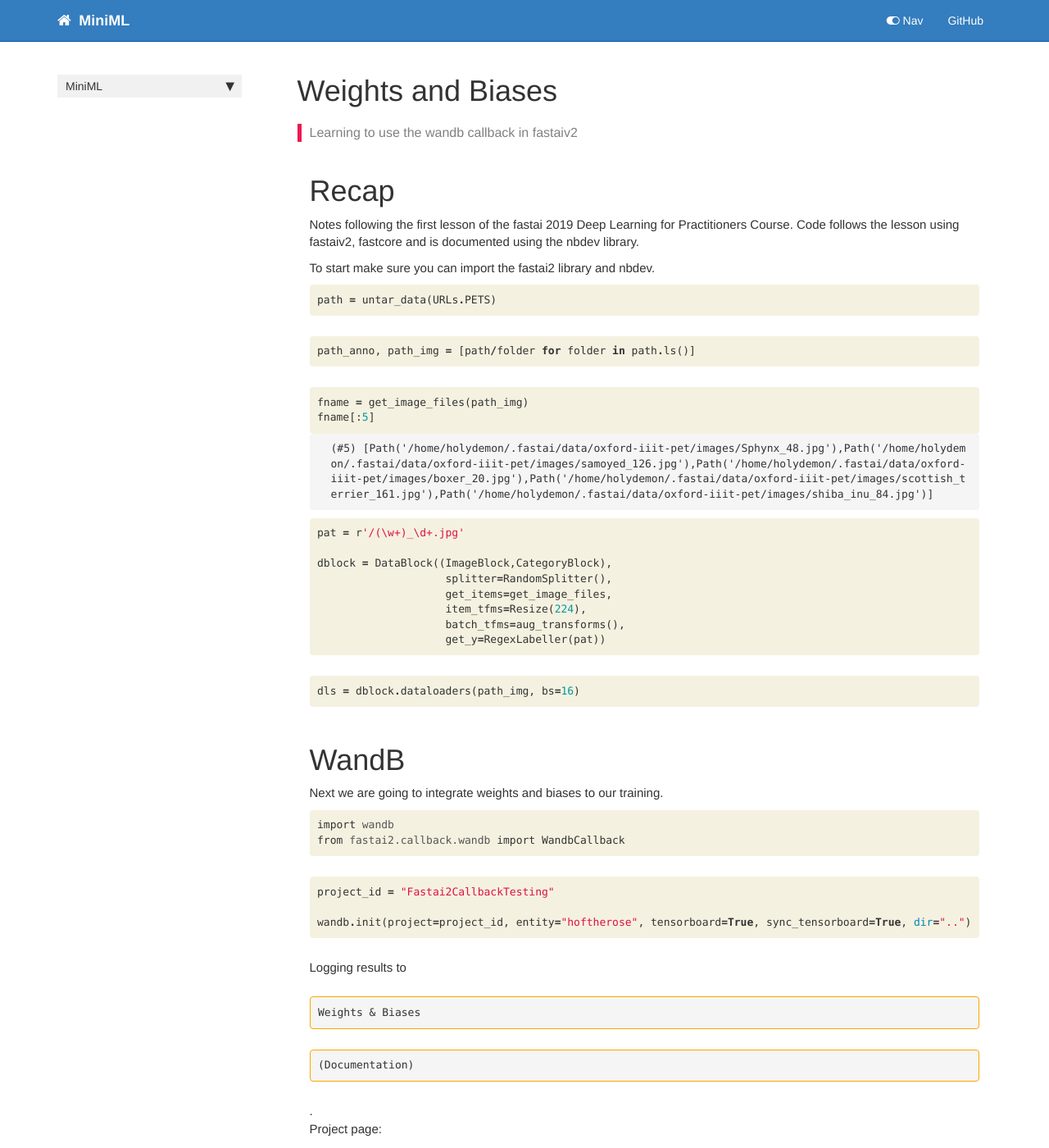
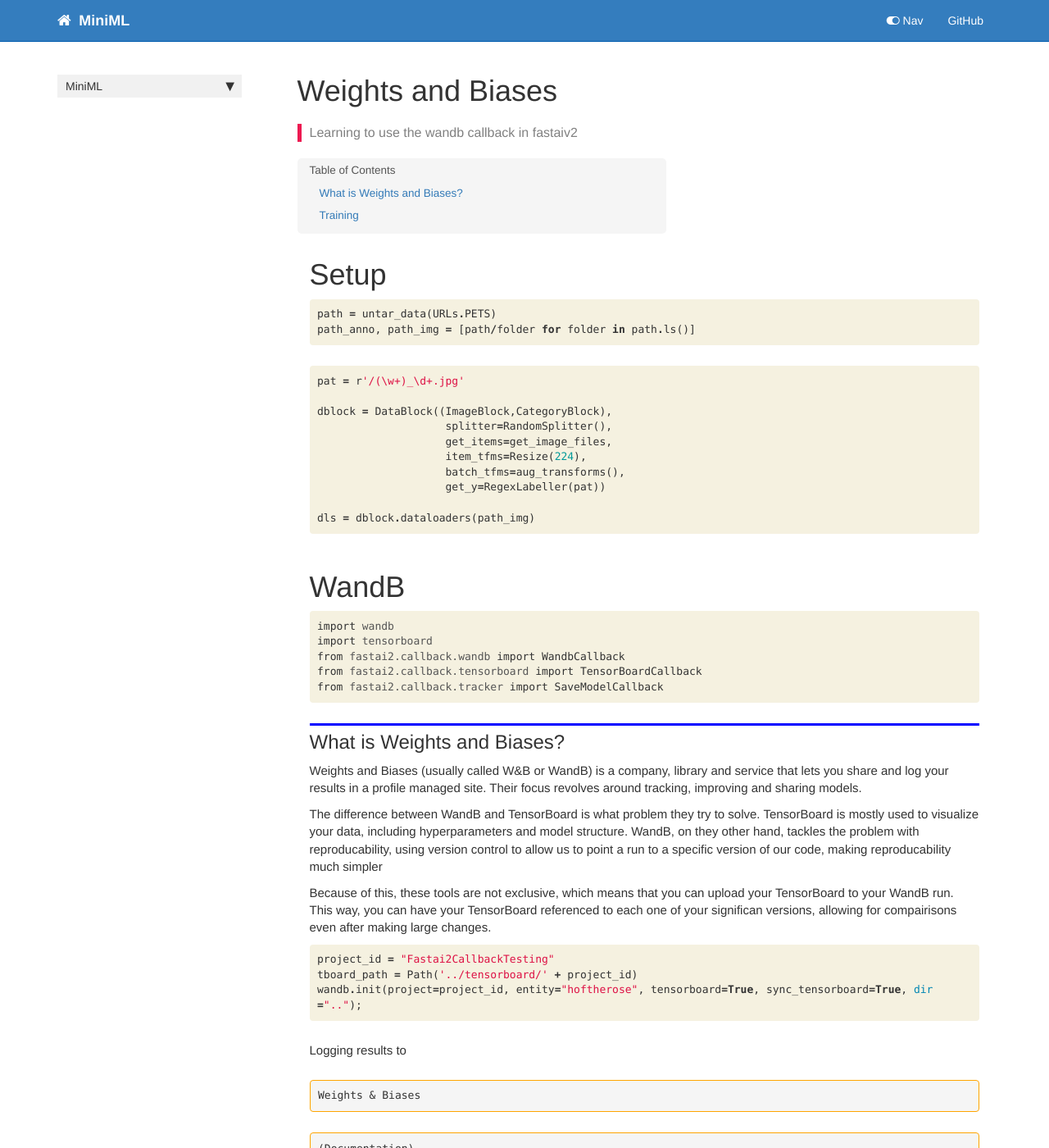
Before and after one commit to hoftherose/MiniML, a Jekyll site: the page built from docs/Callbacks.WandB.html, in a window 1280 px wide and 1400 px high. Shown: the whole window at 82% size. Built offline with Jekyll 4.4.1, drawn with Linux system fonts in a browser that asks for light colours; nearby versions of some CDN libraries; comment, search, counter and statistics services are not loaded; some of the changed text lies outside the part shown.

Commit message:
Docs and setup wandb callback

```diff
--- a/MiniML/_nbdev.py
+++ b/MiniML/_nbdev.py
@@ -6,7 +6,6 @@
          "pat": "Callbacks.WandB.ipynb",
          "dblock": "Callbacks.WandB.ipynb",
          "dls": "Callbacks.WandB.ipynb",
-         "fname": "Callbacks.WandB.ipynb",
          "Categorize": "Clustering.ipynb",
          "cat": "Clustering.ipynb",
          "plot_iris": "Clustering.ipynb",
--- a/docs/Callbacks.WandB.html
+++ b/docs/Callbacks.WandB.html
@@ -29,15 +29,7 @@
 
 <div class="cell border-box-sizing text_cell rendered"><div class="inner_cell">
 <div class="text_cell_render border-box-sizing rendered_html">
-<h1 id="Recap">Recap<a class="anchor-link" href="#Recap"> </a></h1>
-</div>
-</div>
-</div>
-<div class="cell border-box-sizing text_cell rendered"><div class="inner_cell">
-<div class="text_cell_render border-box-sizing rendered_html">
-<p>Notes following the first lesson of the fastai 2019 Deep Learning for Practitioners Course. Code follows the lesson using fastaiv2, fastcore and is documented using the nbdev library.</p>
-<p>To start make sure you can import the fastai2 library and nbdev.</p>
-
+<h1 id="Setup">Setup<a class="anchor-link" href="#Setup"> </a></h1>
 </div>
 </div>
 </div>
@@ -56,60 +48,10 @@
 <div class="inner_cell">
     <div class="input_area">
 <div class=" highlight hl-ipython3"><pre><span></span><span class="n">path</span> <span class="o">=</span> <span class="n">untar_data</span><span class="p">(</span><span class="n">URLs</span><span class="o">.</span><span class="n">PETS</span><span class="p">)</span>
+<span class="n">path_anno</span><span class="p">,</span> <span class="n">path_img</span> <span class="o">=</span> <span class="p">[</span><span class="n">path</span><span class="o">/</span><span class="n">folder</span> <span class="k">for</span> <span class="n">folder</span> <span class="ow">in</span> <span class="n">path</span><span class="o">.</span><span class="n">ls</span><span class="p">()]</span>
 </pre></div>
 
     </div>
-</div>
-</div>
-
-</div>
-    {% endraw %}
-
-    {% raw %}
-
-<div class="cell border-box-sizing code_cell rendered">
-<div class="input">
-
-<div class="inner_cell">
-    <div class="input_area">
-<div class=" highlight hl-ipython3"><pre><span></span><span class="n">path_anno</span><span class="p">,</span> <span class="n">path_img</span> <span class="o">=</span> <span class="p">[</span><span class="n">path</span><span class="o">/</span><span class="n">folder</span> <span class="k">for</span> <span class="n">folder</span> <span class="ow">in</span> <span class="n">path</span><span class="o">.</span><span class="n">ls</span><span class="p">()]</span>
-</pre></div>
-
-    </div>
-</div>
-</div>
-
-</div>
-    {% endraw %}
-
-    {% raw %}
-
-<div class="cell border-box-sizing code_cell rendered">
-<div class="input">
-
-<div class="inner_cell">
-    <div class="input_area">
-<div class=" highlight hl-ipython3"><pre><span></span><span class="n">fname</span> <span class="o">=</span> <span class="n">get_image_files</span><span class="p">(</span><span class="n">path_img</span><span class="p">)</span>
-<span class="n">fname</span><span class="p">[:</span><span class="mi">5</span><span class="p">]</span>
-</pre></div>
-
-    </div>
-</div>
-</div>
-
-<div class="output_wrapper">
-<div class="output">
-
-<div class="output_area">
-
-
-
-<div class="output_text output_subarea output_execute_result">
-<pre>(#5) [Path(&#39;/home/holydemon/.fastai/data/oxford-iiit-pet/images/Sphynx_48.jpg&#39;),Path(&#39;/home/holydemon/.fastai/data/oxford-iiit-pet/images/samoyed_126.jpg&#39;),Path(&#39;/home/holydemon/.fastai/data/oxford-iiit-pet/images/boxer_20.jpg&#39;),Path(&#39;/home/holydemon/.fastai/data/oxford-iiit-pet/images/scottish_terrier_161.jpg&#39;),Path(&#39;/home/holydemon/.fastai/data/oxford-iiit-pet/images/shiba_inu_84.jpg&#39;)]</pre>
-</div>
-
-</div>
-
 </div>
 </div>
 
@@ -131,23 +73,8 @@
                     <span class="n">item_tfms</span><span class="o">=</span><span class="n">Resize</span><span class="p">(</span><span class="mi">224</span><span class="p">),</span>
                     <span class="n">batch_tfms</span><span class="o">=</span><span class="n">aug_transforms</span><span class="p">(),</span>
                     <span class="n">get_y</span><span class="o">=</span><span class="n">RegexLabeller</span><span class="p">(</span><span class="n">pat</span><span class="p">))</span>
-</pre></div>
 
-    </div>
-</div>
-</div>
-
-</div>
-    {% endraw %}
-
-    {% raw %}
-
-<div class="cell border-box-sizing code_cell rendered">
-<div class="input">
-
-<div class="inner_cell">
-    <div class="input_area">
-<div class=" highlight hl-ipython3"><pre><span></span><span class="n">dls</span> <span class="o">=</span> <span class="n">dblock</span><span class="o">.</span><span class="n">dataloaders</span><span class="p">(</span><span class="n">path_img</span><span class="p">,</span> <span class="n">bs</span><span class="o">=</span><span class="mi">16</span><span class="p">)</span>
+<span class="n">dls</span> <span class="o">=</span> <span class="n">dblock</span><span class="o">.</span><span class="n">dataloaders</span><span class="p">(</span><span class="n">path_img</span><span class="p">)</span>
 </pre></div>
 
     </div>
@@ -159,7 +86,42 @@
 
 <div class="cell border-box-sizing text_cell rendered"><div class="inner_cell">
 <div class="text_cell_render border-box-sizing rendered_html">
-<h1 id="WandB">WandB<a class="anchor-link" href="#WandB"> </a></h1><p>Next we are going to integrate weights and biases to our training.</p>
+<h1 id="WandB">WandB<a class="anchor-link" href="#WandB"> </a></h1>
+</div>
+</div>
+</div>
+    {% raw %}
+
+<div class="cell border-box-sizing code_cell rendered">
+<div class="input">
+
+<div class="inner_cell">
+    <div class="input_area">
+<div class=" highlight hl-ipython3"><pre><span></span><span class="kn">import</span> <span class="nn">wandb</span>
+<span class="kn">import</span> <span class="nn">tensorboard</span>
+<span class="kn">from</span> <span class="nn">fastai2.callback.wandb</span> <span class="kn">import</span> <span class="n">WandbCallback</span>
+<span class="kn">from</span> <span class="nn">fastai2.callback.tensorboard</span> <span class="kn">import</span> <span class="n">TensorBoardCallback</span>
+<span class="kn">from</span> <span class="nn">fastai2.callback.tracker</span> <span class="kn">import</span> <span class="n">SaveModelCallback</span>
+</pre></div>
+
+    </div>
+</div>
+</div>
+
+</div>
+    {% endraw %}
+
+<div class="cell border-box-sizing text_cell rendered"><div class="inner_cell">
+<div class="text_cell_render border-box-sizing rendered_html">
+<h2 id="What-is-Weights-and-Biases?">What is Weights and Biases?<a class="anchor-link" href="#What-is-Weights-and-Biases?"> </a></h2>
+</div>
+</div>
+</div>
+<div class="cell border-box-sizing text_cell rendered"><div class="inner_cell">
+<div class="text_cell_render border-box-sizing rendered_html">
+<p>Weights and Biases (usually called W&amp;B or WandB) is a company, library and service that lets you share and log your results in a profile managed site. Their focus revolves around tracking, improving and sharing models.</p>
+<p>The difference between WandB and TensorBoard is what problem they try to solve. TensorBoard is mostly used to visualize your data, including hyperparameters and model structure. WandB, on they other hand, tackles the problem with reproducability, using version control to allow us to point a run to a specific version of our code, making reproducability much simpler</p>
+<p>Because of this, these tools are not exclusive, which means that you can upload your TensorBoard to your WandB run. This way, you can have your TensorBoard referenced to each one of your significan versions, allowing for compairisons even after making large changes.</p>
 
 </div>
 </div>
@@ -171,27 +133,9 @@
 
 <div class="inner_cell">
     <div class="input_area">
-<div class=" highlight hl-ipython3"><pre><span></span><span class="kn">import</span> <span class="nn">wandb</span>
-<span class="kn">from</span> <span class="nn">fastai2.callback.wandb</span> <span class="kn">import</span> <span class="n">WandbCallback</span>
-</pre></div>
-
-    </div>
-</div>
-</div>
-
-</div>
-    {% endraw %}
-
-    {% raw %}
-
-<div class="cell border-box-sizing code_cell rendered">
-<div class="input">
-
-<div class="inner_cell">
-    <div class="input_area">
 <div class=" highlight hl-ipython3"><pre><span></span><span class="n">project_id</span> <span class="o">=</span> <span class="s2">&quot;Fastai2CallbackTesting&quot;</span>
-
-<span class="n">wandb</span><span class="o">.</span><span class="n">init</span><span class="p">(</span><span class="n">project</span><span class="o">=</span><span class="n">project_id</span><span class="p">,</span> <span class="n">entity</span><span class="o">=</span><span class="s2">&quot;hoftherose&quot;</span><span class="p">,</span> <span class="n">tensorboard</span><span class="o">=</span><span class="kc">True</span><span class="p">,</span> <span class="n">sync_tensorboard</span><span class="o">=</span><span class="kc">True</span><span class="p">,</span> <span class="nb">dir</span><span class="o">=</span><span class="s2">&quot;..&quot;</span><span class="p">)</span>
+<span class="n">tboard_path</span> <span class="o">=</span> <span class="n">Path</span><span class="p">(</span><span class="s1">&#39;../tensorboard/&#39;</span> <span class="o">+</span> <span class="n">project_id</span><span class="p">)</span>
+<span class="n">wandb</span><span class="o">.</span><span class="n">init</span><span class="p">(</span><span class="n">project</span><span class="o">=</span><span class="n">project_id</span><span class="p">,</span> <span class="n">entity</span><span class="o">=</span><span class="s2">&quot;hoftherose&quot;</span><span class="p">,</span> <span class="n">tensorboard</span><span class="o">=</span><span class="kc">True</span><span class="p">,</span> <span class="n">sync_tensorboard</span><span class="o">=</span><span class="kc">True</span><span class="p">,</span> <span class="nb">dir</span><span class="o">=</span><span class="s2">&quot;..&quot;</span><span class="p">);</span>
 </pre></div>
 
     </div>
@@ -230,6 +174,12 @@
 </div>
     {% endraw %}
 
+<div class="cell border-box-sizing text_cell rendered"><div class="inner_cell">
+<div class="text_cell_render border-box-sizing rendered_html">
+<h2 id="Training">Training<a class="anchor-link" href="#Training"> </a></h2>
+</div>
+</div>
+</div>
     {% raw %}
 
 <div class="cell border-box-sizing code_cell rendered">
@@ -237,7 +187,35 @@
 
 <div class="inner_cell">
     <div class="input_area">
-<div class=" highlight hl-ipython3"><pre><span></span><span class="n">callbacks</span> <span class="o">=</span> <span class="p">(</span><span class="n">WandbCallback</span><span class="p">())</span>
+<div class=" highlight hl-ipython3"><pre><span></span><span class="k">def</span> <span class="nf">group_callbacks</span><span class="p">(</span><span class="n">path</span><span class="p">:</span><span class="n">Path</span><span class="p">,</span> <span class="n">board</span><span class="p">:</span><span class="nb">bool</span><span class="p">,</span> <span class="n">save</span><span class="p">:</span><span class="nb">bool</span><span class="p">):</span>
+    <span class="n">cbs</span> <span class="o">=</span> <span class="p">[</span><span class="n">WandbCallback</span><span class="p">()]</span>
+    <span class="k">if</span> <span class="n">board</span><span class="p">:</span> <span class="n">cbs</span><span class="o">.</span><span class="n">append</span><span class="p">(</span><span class="n">TensorBoardCallback</span><span class="p">(</span><span class="n">log_dir</span><span class="o">=</span><span class="n">path</span><span class="p">))</span>
+    <span class="k">if</span> <span class="n">save</span><span class="p">:</span> <span class="n">cbs</span><span class="o">.</span><span class="n">append</span><span class="p">(</span><span class="n">SaveModelCallback</span><span class="p">(</span><span class="n">fname</span><span class="o">=</span><span class="n">path</span><span class="o">.</span><span class="n">name</span><span class="p">,</span> <span class="n">every_epoch</span><span class="o">=</span><span class="kc">True</span><span class="p">,</span> <span class="n">with_opt</span><span class="o">=</span><span class="kc">True</span><span class="p">))</span>
+    <span class="k">return</span> <span class="n">Tuple</span><span class="p">(</span><span class="n">cbs</span><span class="p">)</span>
+
+<span class="k">def</span> <span class="nf">train_with</span><span class="p">(</span><span class="n">epochs</span><span class="p">:</span><span class="nb">int</span><span class="o">=</span><span class="mi">4</span><span class="p">,</span> <span class="n">path</span><span class="p">:</span><span class="n">Path</span><span class="o">=</span><span class="n">tboard_path</span><span class="p">,</span> <span class="n">board</span><span class="p">:</span><span class="nb">bool</span><span class="o">=</span><span class="kc">False</span><span class="p">,</span> <span class="n">save</span><span class="p">:</span><span class="nb">bool</span><span class="o">=</span><span class="kc">False</span><span class="p">):</span>
+    <span class="n">cbs</span> <span class="o">=</span> <span class="n">group_callbacks</span><span class="p">(</span><span class="n">path</span><span class="p">,</span><span class="n">board</span><span class="p">,</span><span class="n">save</span><span class="p">)</span>
+    <span class="n">learner</span> <span class="o">=</span> <span class="n">Learner</span><span class="p">(</span><span class="n">dls</span><span class="p">,</span> <span class="n">resnet34</span><span class="p">(</span><span class="n">pretrained</span><span class="o">=</span><span class="kc">True</span><span class="p">),</span> <span class="n">metrics</span><span class="o">=</span><span class="n">error_rate</span><span class="p">)</span>
+    <span class="n">learner</span><span class="o">.</span><span class="n">fit_one_cycle</span><span class="p">(</span><span class="mi">4</span><span class="p">,</span> <span class="n">cbs</span><span class="o">=</span><span class="n">callbacks</span><span class="p">)</span>
+    <span class="n">learner</span><span class="o">.</span><span class="n">show_results</span><span class="p">()</span>
+    <span class="n">torch</span><span class="o">.</span><span class="n">cuda</span><span class="o">.</span><span class="n">empty_cache</span><span class="p">()</span>
+</pre></div>
+
+    </div>
+</div>
+</div>
+
+</div>
+    {% endraw %}
+
+    {% raw %}
+
+<div class="cell border-box-sizing code_cell rendered">
+<div class="input">
+
+<div class="inner_cell">
+    <div class="input_area">
+<div class=" highlight hl-ipython3"><pre><span></span><span class="n">train_with</span><span class="p">(</span><span class="n">epochs</span><span class="o">=</span><span class="mi">4</span><span class="p">)</span>
 </pre></div>
 
     </div>
@@ -364,43 +342,7 @@
 
 <div class="inner_cell">
     <div class="input_area">
-<div class=" highlight hl-ipython3"><pre><span></span><span class="kn">import</span> <span class="nn">tensorboard</span>
-
-<span class="kn">from</span> <span class="nn">fastai2.callback.tensorboard</span> <span class="kn">import</span> <span class="n">TensorBoardCallback</span>
-</pre></div>
-
-    </div>
-</div>
-</div>
-
-</div>
-    {% endraw %}
-
-    {% raw %}
-
-<div class="cell border-box-sizing code_cell rendered">
-<div class="input">
-
-<div class="inner_cell">
-    <div class="input_area">
-<div class=" highlight hl-ipython3"><pre><span></span><span class="n">tboard_path</span> <span class="o">=</span> <span class="n">Path</span><span class="p">(</span><span class="s1">&#39;../tensorboard/&#39;</span> <span class="o">+</span> <span class="n">project_id</span><span class="p">)</span>
-</pre></div>
-
-    </div>
-</div>
-</div>
-
-</div>
-    {% endraw %}
-
-    {% raw %}
-
-<div class="cell border-box-sizing code_cell rendered">
-<div class="input">
-
-<div class="inner_cell">
-    <div class="input_area">
-<div class=" highlight hl-ipython3"><pre><span></span><span class="n">callbacks</span> <span class="o">=</span> <span class="p">(</span><span class="n">TensorBoardCallback</span><span class="p">(</span><span class="n">log_dir</span><span class="o">=</span><span class="n">tboard_path</span><span class="p">),</span> <span class="n">WandbCallback</span><span class="p">())</span>
+<div class=" highlight hl-ipython3"><pre><span></span><span class="n">train_with</span><span class="p">(</span><span class="n">epochs</span><span class="o">=</span><span class="mi">4</span><span class="p">,</span> <span class="n">board</span><span class="o">=</span><span class="kc">True</span><span class="p">)</span>
 </pre></div>
 
     </div>
@@ -443,24 +385,7 @@
 
 <div class="inner_cell">
     <div class="input_area">
-<div class=" highlight hl-ipython3"><pre><span></span><span class="kn">from</span> <span class="nn">fastai2.callback.tracker</span> <span class="kn">import</span> <span class="n">SaveModelCallback</span>
-</pre></div>
-
-    </div>
-</div>
-</div>
-
-</div>
-    {% endraw %}
-
-    {% raw %}
-
-<div class="cell border-box-sizing code_cell rendered">
-<div class="input">
-
-<div class="inner_cell">
-    <div class="input_area">
-<div class=" highlight hl-ipython3"><pre><span></span><span class="n">callbacks</span> <span class="o">=</span> <span class="p">(</span><span class="n">TensorBoardCallback</span><span class="p">(</span><span class="n">log_dir</span><span class="o">=</span><span class="n">tboard_path</span><span class="p">),</span> <span class="n">WandbCallback</span><span class="p">(),</span> <span class="n">SaveModelCallback</span><span class="p">(</span><span class="n">monitor</span><span class="o">=</span><span class="s2">&quot;valid_loss&quot;</span><span class="p">,</span> <span class="n">fname</span><span class="o">=</span><span class="n">project_id</span><span class="p">,</span> <span class="n">add_save</span><span class="o">=</span><span class="n">save_file</span><span class="p">,</span> <span class="n">with_opt</span><span class="o">=</span><span class="kc">True</span><span class="p">))</span>
+<div class=" highlight hl-ipython3"><pre><span></span><span class="n">train_with</span><span class="p">(</span><span class="n">epochs</span><span class="o">=</span><span class="mi">4</span><span class="p">,</span> <span class="n">board</span><span class="o">=</span><span class="kc">True</span><span class="p">,</span> <span class="n">save</span><span class="o">=</span><span class="kc">True</span><span class="p">)</span>
 </pre></div>
 
     </div>
```
Also changed, not shown: 2 other files.
